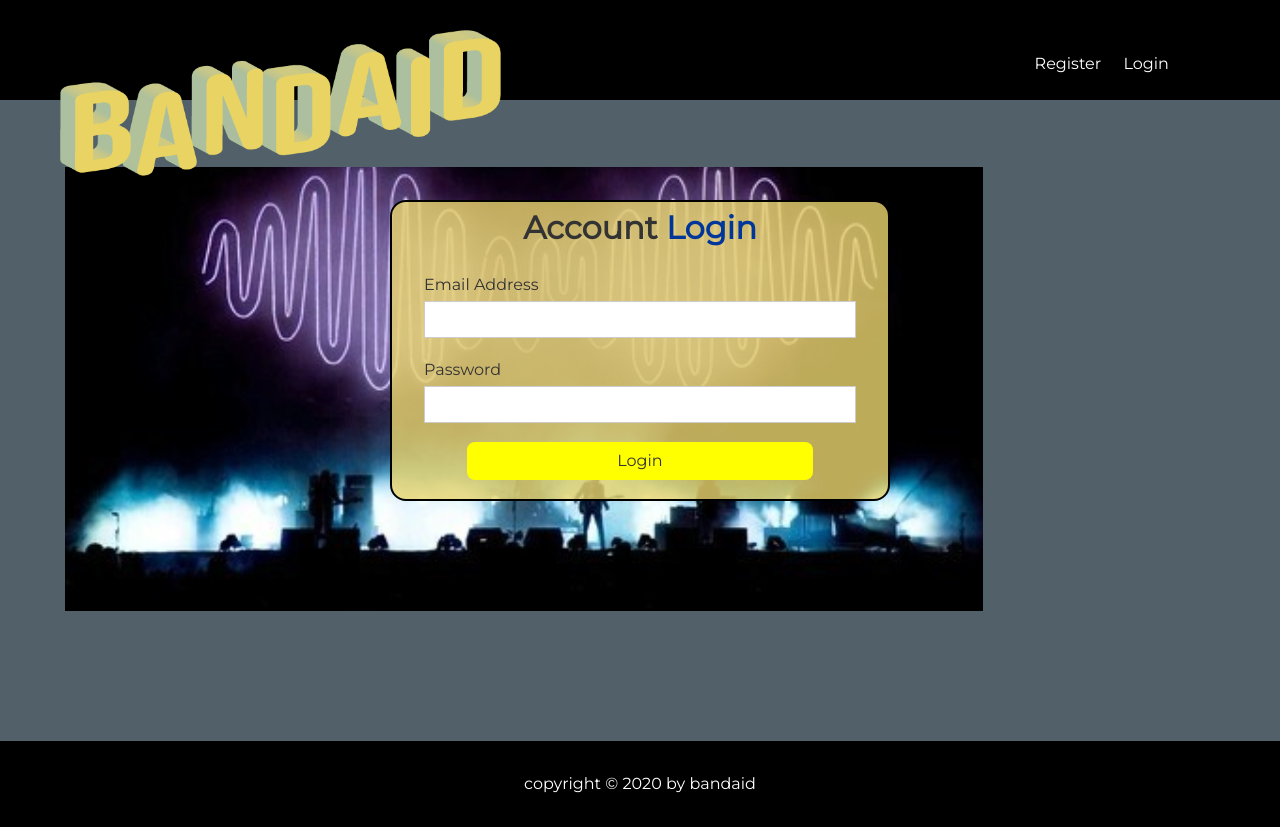
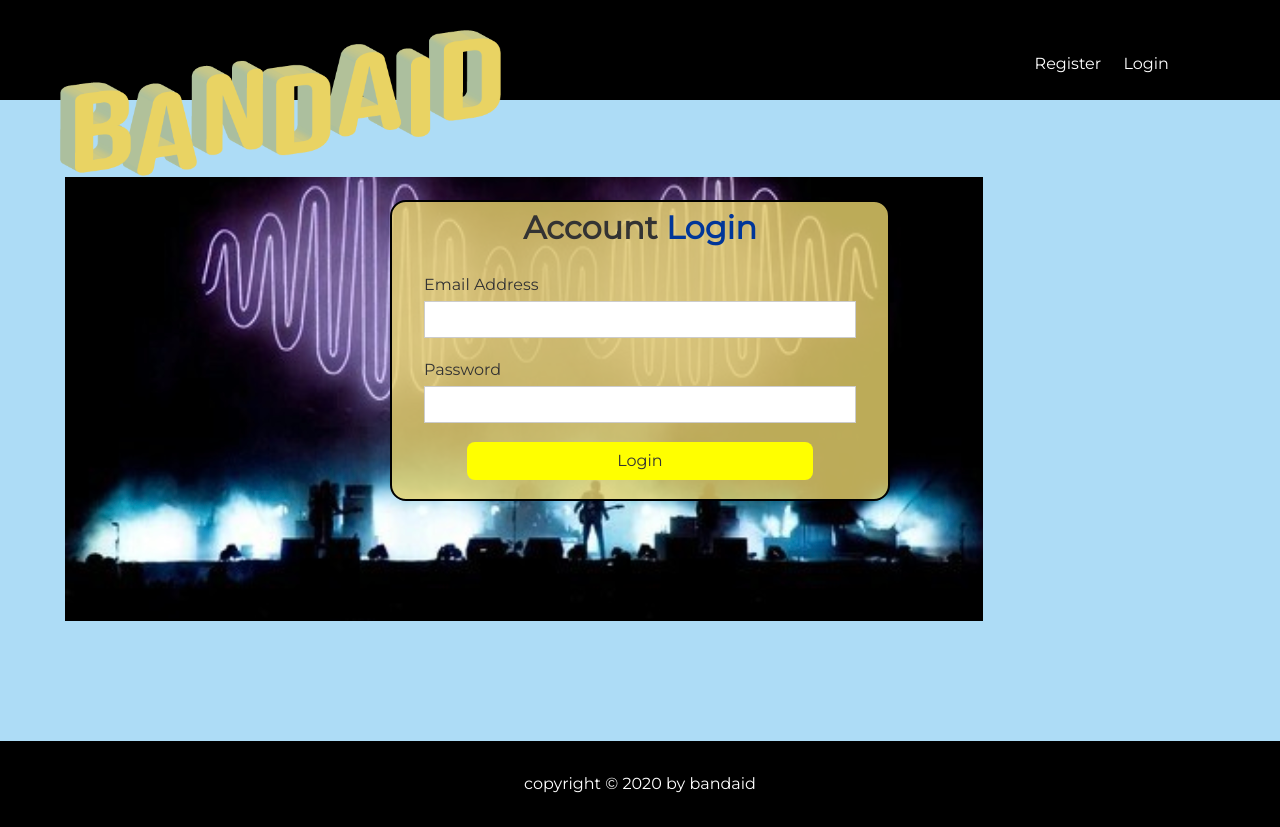
Before and after one commit to EtienneWarneck/bandaidReact, a React (Create React App) app in the folder client/: page /login in a window 1280 px wide. Built offline with nearby package versions, Linux system fonts and the light colour scheme; a web font is replaced by a local one.

Commit message:
styling background

```diff
--- a/client/src/App.css
+++ b/client/src/App.css
@@ -21,7 +21,7 @@ body {
   font-family: 'Montserrat', sans-serif;
   font-size: 1rem;
   line-height: 1.6;
-  background-color: #526169;
+  background-color: #addcf6;
   color: #333;
 }
 
@@ -35,7 +35,7 @@ body {
   text-align: center;
   margin-left: auto;
   margin-right: auto;
-  margin-top: 90px;
+  margin-top: 100px;
 }
 
 a {
@@ -306,10 +306,10 @@ ul {
   background: var(--danger-color);
   color: #fff;
 }
-/* .btn-warning, .bg-warning, .badge-warning, .alert-warning {
-  background: var(--warning-color);
+.btn-warning, .bg-warning, .badge-warning, .alert-warning {
+  background: yellow;
   color: black;
-} */
+}
 
 .btn-success, .bg-success, .badge-success, .alert-success {
   background: var(--success-color);
--- a/client/src/components/bands/BandItem.js
+++ b/client/src/components/bands/BandItem.js
@@ -40,16 +40,16 @@ const BandItem = ({ bandPassed }) => {   //{bandpassed} is the prop passed in fr
                     <i className="fas fa-phone"></i> {phone}
                 </li>)}
                 {setup && (<li>
-                    <i className=""></i> <bold>Setup:</bold> {setup}
+                    <i className=""></i> Setup: {setup}
                 </li>)}
                 {description && (<li>
-                    <i className=""></i> <bold>Description:</bold> {setup}
+                    <i className=""></i> Description: {setup}
                 </li>)}
             </ul>
 
             <p>
-                <button className="btn btn-dark btn-sm" onClick={ () => setCurrent(bandPassed)}>Edit</button>
-                <button className="btn btn-danger btn-sm" onClick={onDelete}>Delete</button>
+                <button className="btn btn-warning btn-sm" onClick={ () => setCurrent(bandPassed)}>Edit</button>
+                <button className="btn btn-dark btn-sm" onClick={onDelete}>Delete</button>
             </p>
 
         </div>
--- a/client/src/components/layout/Spinner.js
+++ b/client/src/components/layout/Spinner.js
@@ -5,7 +5,7 @@ export default () => (
     <Fragment>
         <img
             src={spinner}
-            style={{ width: '200px', margin: 'auto', display: 'block' }}
+            style={{ width: '400px', margin: 'auto', display: 'block' }}
             alt='Loading...'
         />
     </Fragment>
```
